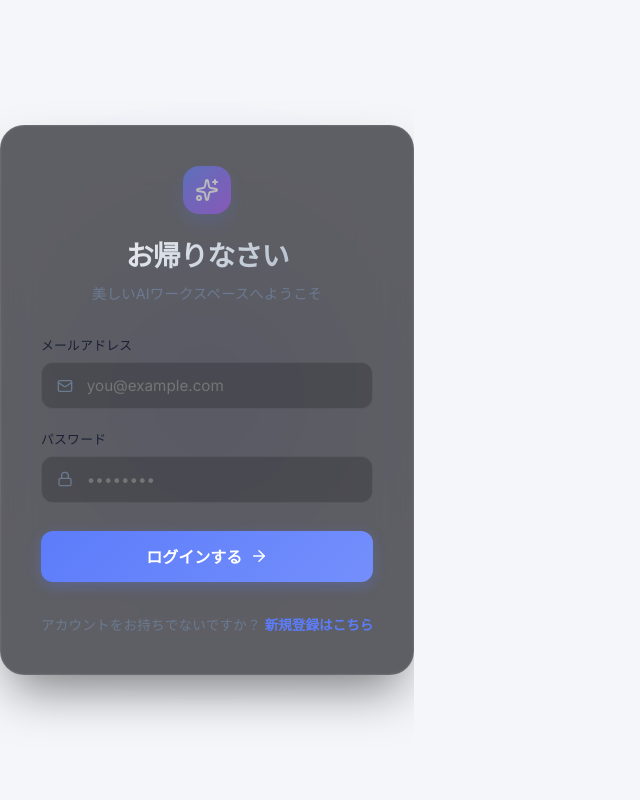
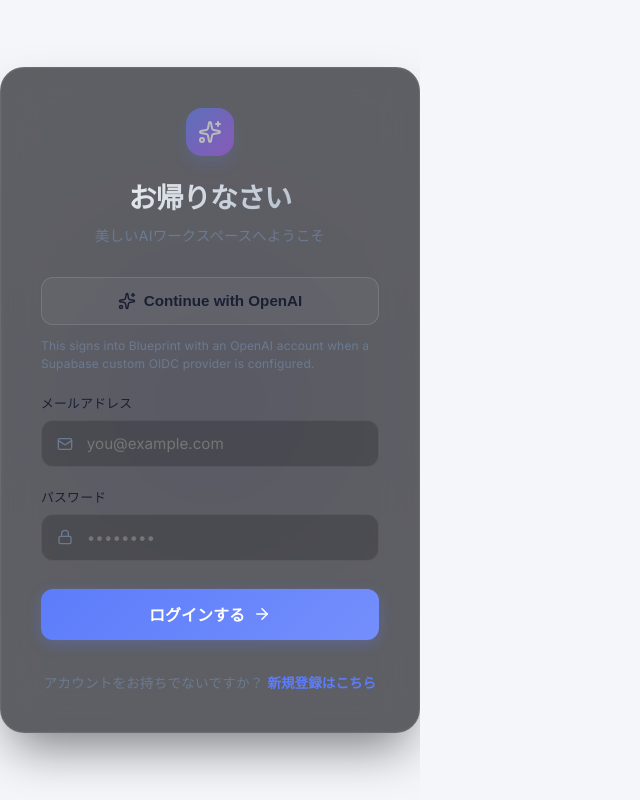
Before and after one commit to augusu-dev/blueprint-ai, a React (Vite) app: page /auth in a window 1280 px wide. Shown: the whole page, without its empty margins (0-640 px from the left). Built offline with nearby package versions, Linux system fonts and the light colour scheme; no server answers.

Commit message:
Add OpenAI OIDC sign-in entrypoint

```diff
--- a/src/AuthScreen.jsx
+++ b/src/AuthScreen.jsx
@@ -5,6 +5,7 @@
 
 export default function AuthScreen() {
     const { t } = useLanguage();
+    const openAiOidcProvider = import.meta.env.VITE_OPENAI_OIDC_PROVIDER || 'custom:openai';
     const [isSignUp, setIsSignUp] = useState(false);
     const [email, setEmail] = useState('');
     const [password, setPassword] = useState('');
@@ -44,6 +45,38 @@
             }
         } catch (err) {
             setMessage(t('auth.unexpectedError'));
+        } finally {
+            setLoading(false);
+        }
+    };
+
+    const handleOpenAiAuth = async () => {
+        if (!supabase) {
+            setMessage(t('auth.noSupabase'));
+            return;
+        }
+
+        setLoading(true);
+        setMessage('');
+
+        try {
+            const { error } = await supabase.auth.signInWithOAuth({
+                provider: openAiOidcProvider,
+                options: {
+                    redirectTo: window.location.origin,
+                    scopes: 'openid profile email',
+                },
+            });
+
+            if (error) {
+                if (error.code === 'oauth_provider_not_supported' || error.code === 'provider_disabled') {
+                    setMessage('OpenAI login requires a custom OIDC provider to be configured in Supabase.');
+                } else {
+                    setMessage(error.message);
+                }
+            }
+        } catch (err) {
+            setMessage('OpenAI login could not be started.');
         } finally {
             setLoading(false);
         }
@@ -102,6 +135,34 @@
                 </div>
 
                 <form onSubmit={handleAuth} style={{ display: 'flex', flexDirection: 'column', gap: '1.25rem' }}>
+                    <button
+                        type="button"
+                        disabled={loading}
+                        onClick={handleOpenAiAuth}
+                        style={{
+                            width: '100%', padding: '0.85rem',
+                            background: 'rgba(255,255,255,0.04)',
+                            color: 'var(--text-main)', border: '1px solid rgba(255,255,255,0.12)', borderRadius: '12px',
+                            fontSize: '0.95rem', fontWeight: 600, cursor: loading ? 'wait' : 'pointer',
+                            display: 'flex', alignItems: 'center', justifyContent: 'center', gap: '0.5rem',
+                            transition: 'all 0.2s',
+                        }}
+                        onMouseEnter={(e) => { if (!loading) e.currentTarget.style.borderColor = 'rgba(92, 124, 250, 0.45)'; }}
+                        onMouseLeave={(e) => { if (!loading) e.currentTarget.style.borderColor = 'rgba(255,255,255,0.12)'; }}
+                    >
+                        <Sparkles size={18} />
+                        Continue with OpenAI
+                    </button>
+
+                    <div style={{
+                        marginTop: '-0.45rem',
+                        fontSize: '0.75rem',
+                        color: 'var(--text-muted)',
+                        lineHeight: 1.5,
+                    }}>
+                        This signs into Blueprint with an OpenAI account when a Supabase custom OIDC provider is configured.
+                    </div>
+
                     <div>
                         <label style={{ display: 'block', fontSize: '0.8rem', fontWeight: 500, color: 'var(--text-main)', marginBottom: '0.5rem' }}>
                             {t('auth.email')}
```
Also changed, not shown: 1 other file (tests, documents, lock files or other folders).
